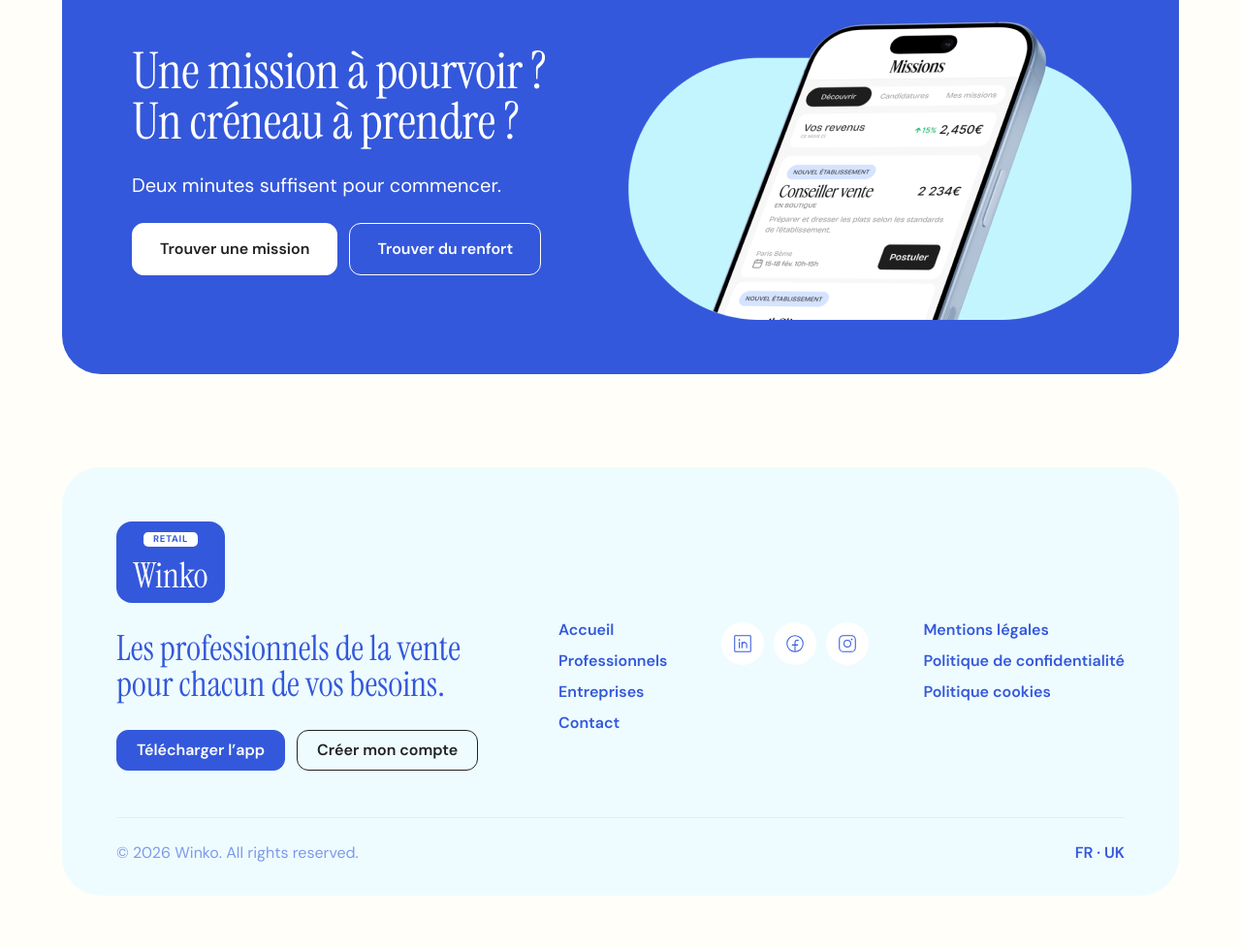
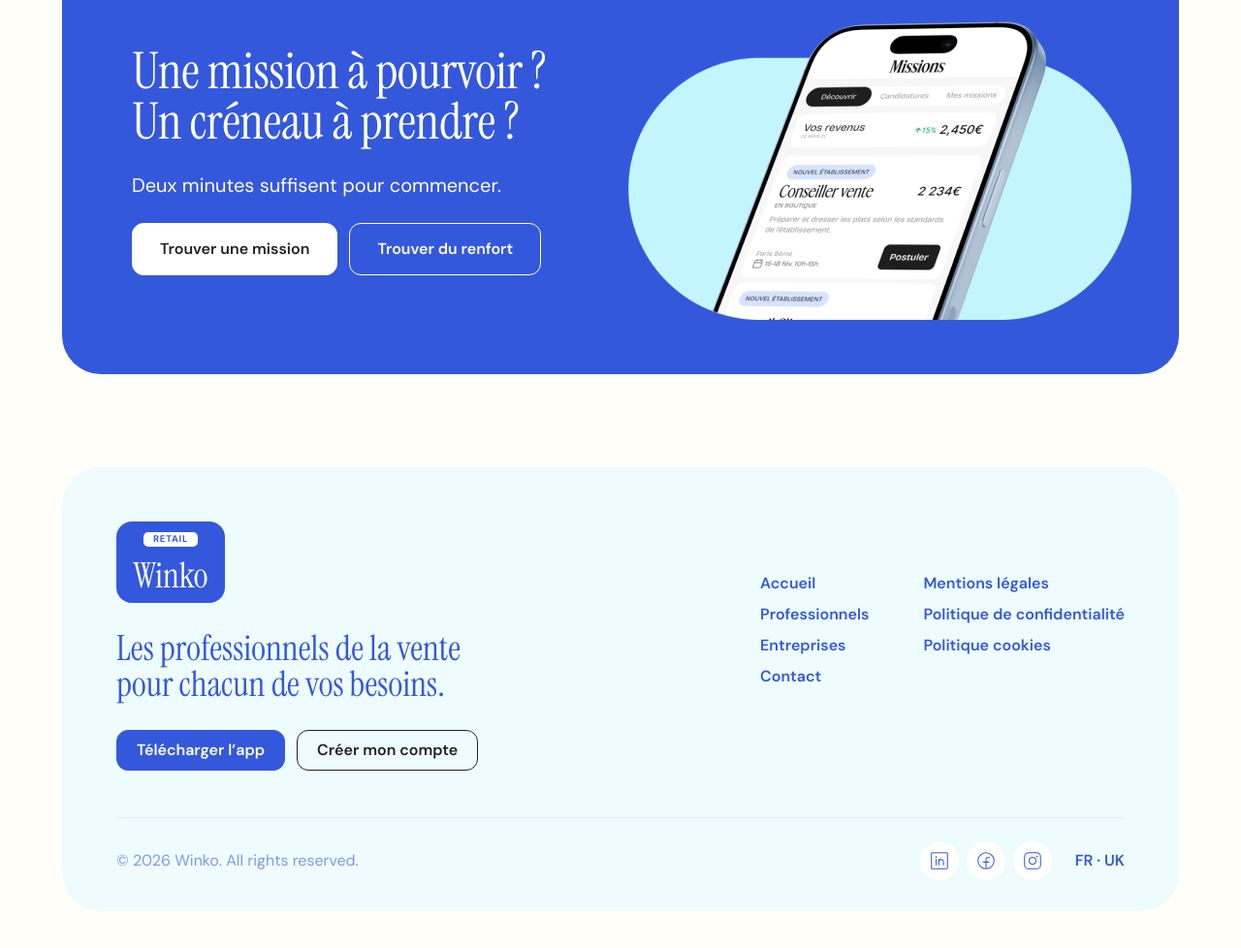
Before and after one commit to Maxplasse/winko-site, an Astro site: page / in a window 1280 px wide. Shown: the part 3621-4599 px from the top of the page at 97% size. Built offline with nearby package versions, Linux system fonts and the light colour scheme; Astro itself is replaced by a stand-in of ours.

Commit message:
Footer : pictos réseaux dans la barre du bas (à côté de FR · UK), liens remontés
Co-Authored-By: Claude Opus 5.5 <noreply@anthropic.com>
Claude-Session: https://claude.ai/code/session_01MQhCmeW9aKC1vTTr4wtAAZ

```diff
--- a/public/css/winko.css
+++ b/public/css/winko.css
@@ -314,9 +314,10 @@ button { font: inherit; cursor: pointer; }
 .footer_top { display: flex; justify-content: space-between; gap: 3rem; }
 .footer_signature { display: flex; flex-direction: column; align-items: flex-start; gap: 1.75rem; max-width: 26rem; }
 .footer_tagline { font-family: var(--font-display); font-size: 2.25rem; line-height: 1.05; }
-.footer_columns { display: flex; gap: 3.5rem; padding-top: 6.5rem; } /* liens alignés sur l'accroche, sous le logo */
-.footer_social { display: flex; gap: 0.625rem; }
-.footer_social-link { display: flex; align-items: center; justify-content: center; width: 2.75rem; height: 2.75rem; border-radius: var(--radius-full); background-color: var(--bg-surface); color: var(--accent-default); transition: background-color 150ms ease, color 150ms ease; }
+.footer_columns { display: flex; gap: 3.5rem; padding-top: 3.5rem; } /* liens un peu plus bas que le logo */
+.footer_bottom-end { display: flex; align-items: center; gap: 1.5rem; }
+.footer_social { display: flex; gap: 0.5rem; }
+.footer_social-link { display: flex; align-items: center; justify-content: center; width: 2.5rem; height: 2.5rem; border-radius: var(--radius-full); background-color: var(--bg-surface); color: var(--accent-default); transition: background-color 150ms ease, color 150ms ease; }
 .footer_social-link:hover { background-color: var(--accent-default); color: var(--text-inverse); }
 .footer_column { display: flex; flex-direction: column; gap: 1rem; font-weight: 600; line-height: 1; white-space: nowrap; }
 .footer_link:hover { text-decoration: underline; }
--- a/src/components/global/Footer.astro
+++ b/src/components/global/Footer.astro
@@ -46,20 +46,20 @@ const cur = (l: string) => (l === current ? 'page' : undefined);
                 {nav.map((l) => <a href={url(l.href)} class="footer_link" aria-current={cur(l.label)}>{l.label}</a>)}
               </nav>
               <div class="footer_column">
-                <div class="footer_social">
-                  <a href="#" class="footer_social-link" aria-label="Winko sur LinkedIn"><svg width="22" height="22" xmlns="http://www.w3.org/2000/svg" viewBox="0 0 256 256" fill="currentColor" aria-hidden="true"><path d="M216,26H40A14,14,0,0,0,26,40V216a14,14,0,0,0,14,14H216a14,14,0,0,0,14-14V40A14,14,0,0,0,216,26Zm2,190a2,2,0,0,1-2,2H40a2,2,0,0,1-2-2V40a2,2,0,0,1,2-2H216a2,2,0,0,1,2,2ZM94,112v64a6,6,0,0,1-12,0V112a6,6,0,0,1,12,0Zm88,28v36a6,6,0,0,1-12,0V140a22,22,0,0,0-44,0v36a6,6,0,0,1-12,0V112a6,6,0,0,1,12,0v2.11A34,34,0,0,1,182,140ZM98,84A10,10,0,1,1,88,74,10,10,0,0,1,98,84Z"/></svg></a>
-                  <a href="#" class="footer_social-link" aria-label="Winko sur Facebook"><svg width="22" height="22" xmlns="http://www.w3.org/2000/svg" viewBox="0 0 256 256" fill="currentColor" aria-hidden="true"><path d="M128,26A102,102,0,1,0,230,128,102.12,102.12,0,0,0,128,26Zm6,191.8V150h26a6,6,0,0,0,0-12H134V112a18,18,0,0,1,18-18h16a6,6,0,0,0,0-12H152a30,30,0,0,0-30,30v26H96a6,6,0,0,0,0,12h26v67.8a90,90,0,1,1,12,0Z"/></svg></a>
-                  <a href="#" class="footer_social-link" aria-label="Winko sur Instagram"><svg width="22" height="22" xmlns="http://www.w3.org/2000/svg" viewBox="0 0 256 256" fill="currentColor" aria-hidden="true"><path d="M128,82a46,46,0,1,0,46,46A46.06,46.06,0,0,0,128,82Zm0,80a34,34,0,1,1,34-34A34,34,0,0,1,128,162ZM176,26H80A54.06,54.06,0,0,0,26,80v96a54.06,54.06,0,0,0,54,54h96a54.06,54.06,0,0,0,54-54V80A54.06,54.06,0,0,0,176,26Zm42,150a42,42,0,0,1-42,42H80a42,42,0,0,1-42-42V80A42,42,0,0,1,80,38h96a42,42,0,0,1,42,42ZM190,76a10,10,0,1,1-10-10A10,10,0,0,1,190,76Z"/></svg></a>
-                </div>
-              </div>
-              <div class="footer_column">
                 {legal.map((l) => <a href={url(l.href)} class="footer_link" aria-current={cur(l.label)}>{l.label}</a>)}
               </div>
             </div>
           </div>
           <div class="footer_bottom">
             <p class="footer_legal-text">© 2026 Winko. All rights reserved.</p>
-            <p class="footer_locale">FR · UK</p>
+            <div class="footer_bottom-end">
+              <div class="footer_social">
+                <a href="#" class="footer_social-link" aria-label="Winko sur LinkedIn"><svg width="22" height="22" xmlns="http://www.w3.org/2000/svg" viewBox="0 0 256 256" fill="currentColor" aria-hidden="true"><path d="M216,26H40A14,14,0,0,0,26,40V216a14,14,0,0,0,14,14H216a14,14,0,0,0,14-14V40A14,14,0,0,0,216,26Zm2,190a2,2,0,0,1-2,2H40a2,2,0,0,1-2-2V40a2,2,0,0,1,2-2H216a2,2,0,0,1,2,2ZM94,112v64a6,6,0,0,1-12,0V112a6,6,0,0,1,12,0Zm88,28v36a6,6,0,0,1-12,0V140a22,22,0,0,0-44,0v36a6,6,0,0,1-12,0V112a6,6,0,0,1,12,0v2.11A34,34,0,0,1,182,140ZM98,84A10,10,0,1,1,88,74,10,10,0,0,1,98,84Z"/></svg></a>
+                <a href="#" class="footer_social-link" aria-label="Winko sur Facebook"><svg width="22" height="22" xmlns="http://www.w3.org/2000/svg" viewBox="0 0 256 256" fill="currentColor" aria-hidden="true"><path d="M128,26A102,102,0,1,0,230,128,102.12,102.12,0,0,0,128,26Zm6,191.8V150h26a6,6,0,0,0,0-12H134V112a18,18,0,0,1,18-18h16a6,6,0,0,0,0-12H152a30,30,0,0,0-30,30v26H96a6,6,0,0,0,0,12h26v67.8a90,90,0,1,1,12,0Z"/></svg></a>
+                <a href="#" class="footer_social-link" aria-label="Winko sur Instagram"><svg width="22" height="22" xmlns="http://www.w3.org/2000/svg" viewBox="0 0 256 256" fill="currentColor" aria-hidden="true"><path d="M128,82a46,46,0,1,0,46,46A46.06,46.06,0,0,0,128,82Zm0,80a34,34,0,1,1,34-34A34,34,0,0,1,128,162ZM176,26H80A54.06,54.06,0,0,0,26,80v96a54.06,54.06,0,0,0,54,54h96a54.06,54.06,0,0,0,54-54V80A54.06,54.06,0,0,0,176,26Zm42,150a42,42,0,0,1-42,42H80a42,42,0,0,1-42-42V80A42,42,0,0,1,80,38h96a42,42,0,0,1,42,42ZM190,76a10,10,0,1,1-10-10A10,10,0,0,1,190,76Z"/></svg></a>
+              </div>
+              <p class="footer_locale">FR · UK</p>
+            </div>
           </div>
         </div>
       </div>
```
